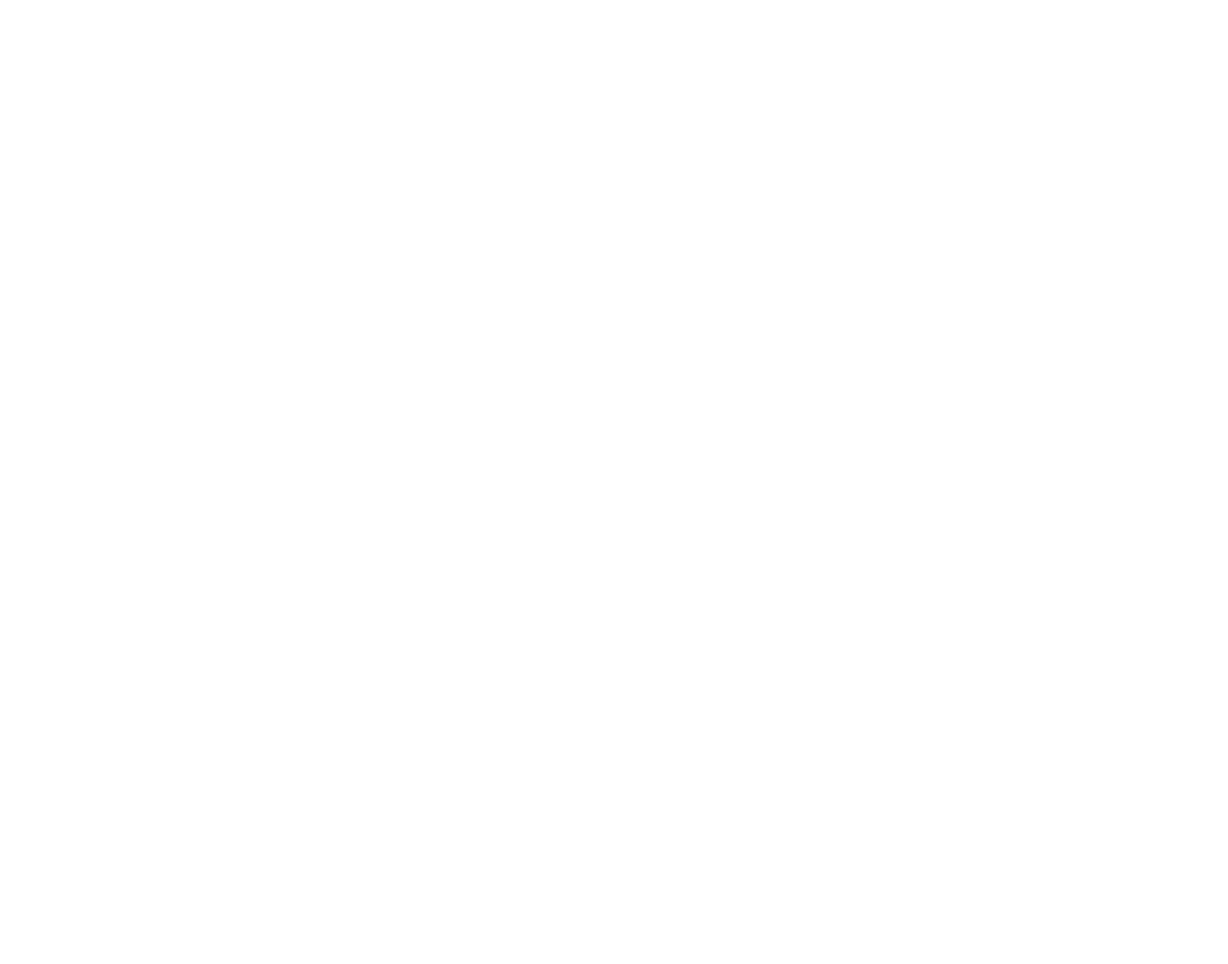
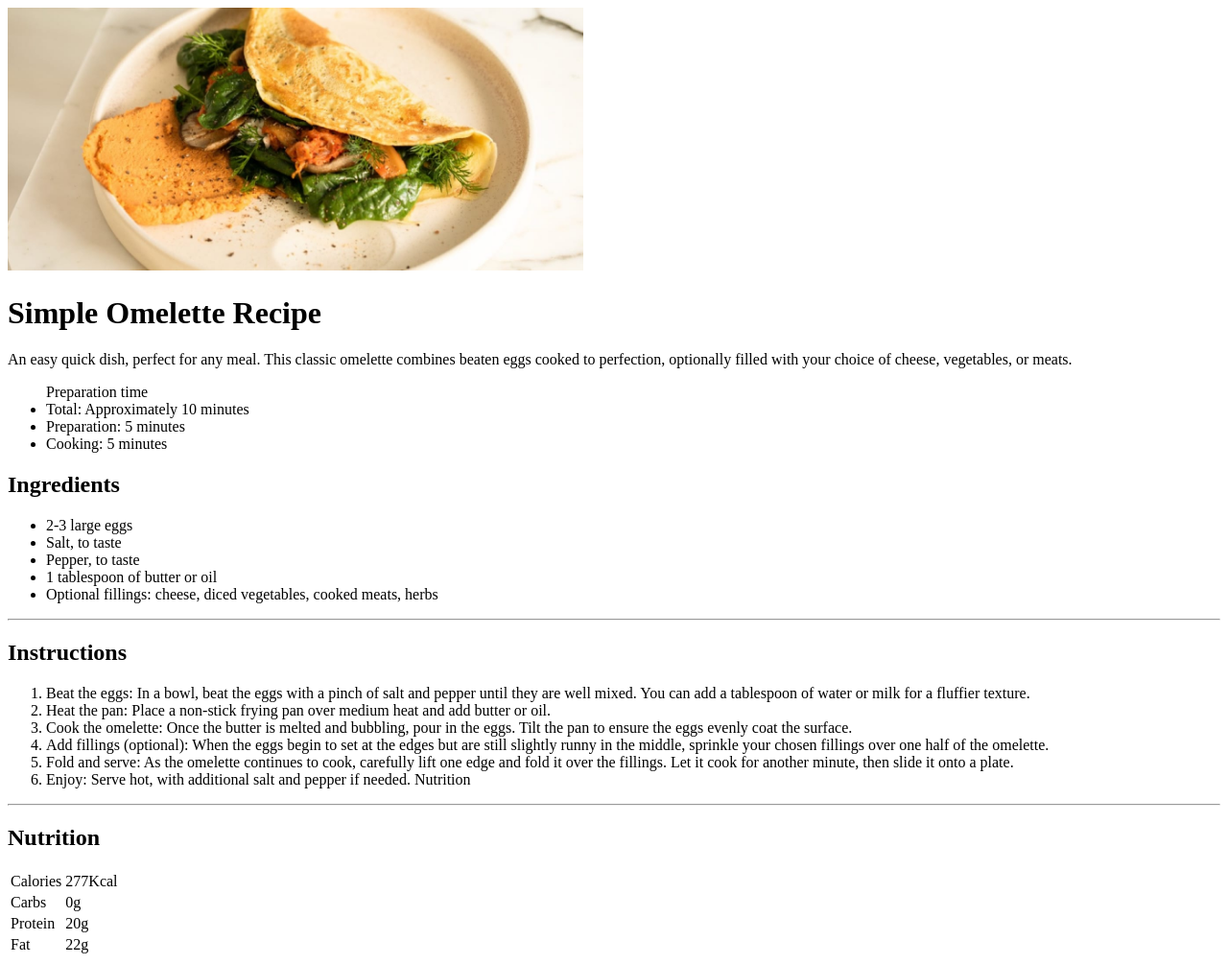
Before and after one commit to Vinicius-Correia-Moraes-Cardoso/recipe-page, a plain HTML site: page index.html in a window 1280 px wide. Shown: the whole page at 96% size. Before the commit the page ends 800 px from the top, so only its background shows below. Drawn offline with Linux system fonts and the light colour scheme.

Commit message:
Fineshed the HTML structure.

```diff
--- a/index.html
+++ b/index.html
@@ -5,12 +5,62 @@
     <meta name="viewport" content="width=device-width, initial-scale=1.0">
     <title>Omelette Recipe</title>
     <link rel="stylesheet" href="./styles/style.css">
+    <link rel="icon" href="./images/favicon-32x32.png" type="image/x-icon">
     <style>
     @import url('https://fonts.googleapis.com/css2?family=Figtree:ital,wght@0,300..900;1,300..900&family=Inter:ital,opsz,wght@0,14..32,100..900;1,14..32,100..900&family=Young+Serif&display=swap');
     @import url('https://fonts.googleapis.com/css2?family=Figtree:ital,wght@0,300..900;1,300..900&family=Inter:ital,opsz,wght@0,14..32,100..900;1,14..32,100..900&family=Outfit:wght@100..900&family=Young+Serif&display=swap');
     </style>
 </head>
 <body>
-
+    <img src="./images/image-omelette.jpeg" width="600">
+    <h1>Simple Omelette Recipe</h1>
+    <p>An easy quick dish, perfect for any meal. This classic omelette combines beaten eggs cooked to perfection, optionally filled with your choice of cheese, vegetables, or meats.</p>
+    <article>
+        <ul>
+            Preparation time
+            <li>Total: Approximately 10 minutes</li>
+            <li>Preparation: 5 minutes</li>
+            <li>Cooking: 5 minutes</li>
+        </ul>
+    </article>
+    <h2>Ingredients</h2>
+    <ul>
+        <li>2-3 large eggs</li>
+        <li>Salt, to taste</li>
+        <li>Pepper, to taste</li>
+        <li>1 tablespoon of butter or oil</li>
+        <li>Optional fillings: cheese, diced vegetables, cooked meats, herbs</li>
+    </ul>
+    <hr>
+    <h2>Instructions</h2>
+    <ol>
+        <li>Beat the eggs: In a bowl, beat the eggs with a pinch of salt and pepper until they are well mixed. You can add a tablespoon of water or milk for a fluffier texture.</li>
+        <li>Heat the pan: Place a non-stick frying pan over medium heat and add butter or oil.</li>
+        <li>Cook the omelette: Once the butter is melted and bubbling, pour in the eggs. Tilt the pan to ensure the eggs evenly coat the surface.</li>
+        <li>Add fillings (optional): When the eggs begin to set at the edges but are still slightly runny in the middle, sprinkle your chosen fillings over one half of the omelette.</li>
+        <li>Fold and serve: As the omelette continues to cook, carefully lift one edge and fold it over the fillings. Let it cook for another minute, then slide it onto a plate.</li>
+        <li>Enjoy: Serve hot, with additional salt and pepper if needed.
+        Nutrition</li>
+    </ol>
+    <hr>
+    <h2>Nutrition</h2>
+    <table>
+        <tr>
+            <td>Calories</td>
+            <td>277Kcal</td>
+        </tr>
+        <tr>
+            <td>Carbs</td>
+            <td>0g</td>
+        </tr>
+        <tr>
+            <td>Protein</td>
+            <td>20g</td>
+        </tr>
+        <tr>
+            <td>Fat</td>
+            <td>22g</td>
+        </tr>
+    </table>
 </body>
 </html>
```
